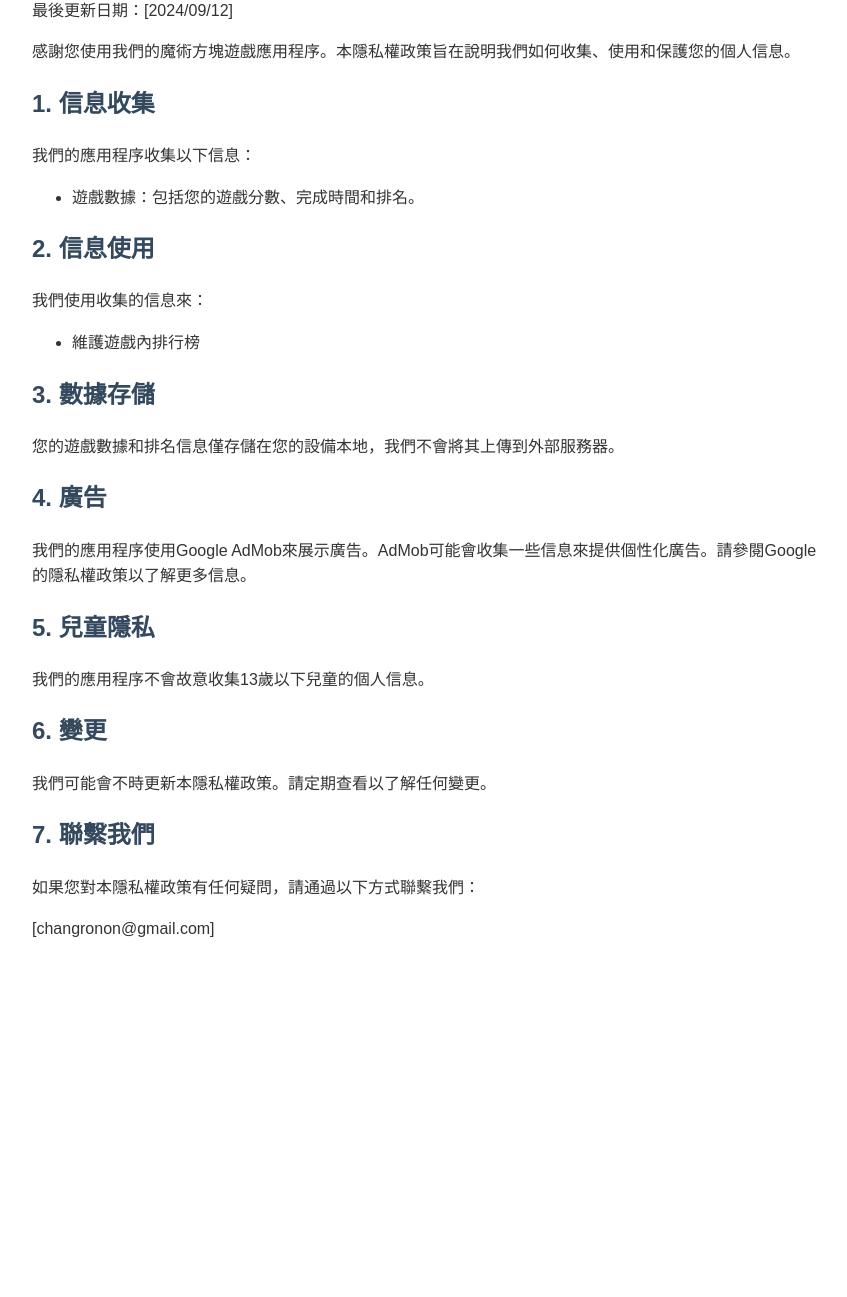
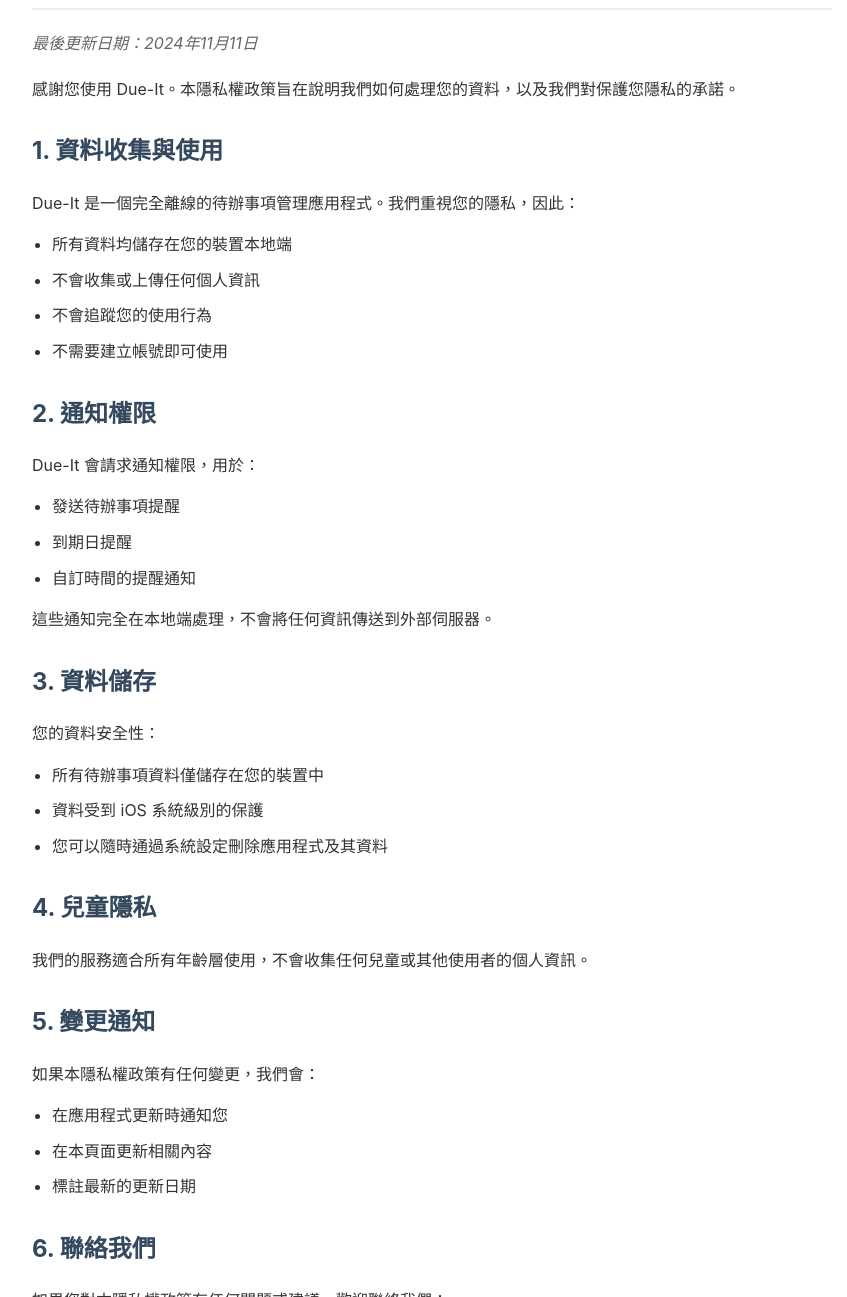
Before and after one commit to changronon/changronon.github.io, a plain HTML site: page Due-It/index.html in a window 1280 px wide. Shown: the part 95-1392 px from the top of the page, without its empty margins (208-1055 px from the left). Before the commit the page ends 1057 px from the top, so only its background shows below. Drawn offline with Linux system fonts and the light colour scheme.

Commit message:
New Privacy
Privacy Page

```diff
--- a/Due-It/index.html
+++ b/Due-It/index.html
@@ -1,7 +1,12 @@
-<meta charset="UTF-8"><meta name="viewport" content="width=device-width, initial-scale=1.0">
-<title></title>
-<style type="text/css">body {
-            font-family: Arial, sans-serif;
+<!DOCTYPE html>
+<html lang="zh-TW">
+<head>
+    <meta charset="UTF-8">
+    <meta name="viewport" content="width=device-width, initial-scale=1.0">
+    <title>Due-It 隱私權政策</title>
+    <style>
+        body {
+            font-family: -apple-system, BlinkMacSystemFont, "Segoe UI", Roboto, "Helvetica Neue", Arial, sans-serif;
             line-height: 1.6;
             color: #333;
             max-width: 800px;
@@ -10,51 +15,107 @@
         }
         h1 {
             color: #2c3e50;
+            border-bottom: 2px solid #eee;
+            padding-bottom: 10px;
         }
         h2 {
             color: #34495e;
+            margin-top: 30px;
         }
-</style>
-<h1>隱私權政策</h1>
+        .last-updated {
+            color: #666;
+            font-style: italic;
+            margin: 20px 0;
+        }
+        .section {
+            margin: 20px 0;
+        }
+        ul {
+            padding-left: 20px;
+        }
+        li {
+            margin: 10px 0;
+        }
+        .footer {
+            margin-top: 40px;
+            padding-top: 20px;
+            border-top: 1px solid #eee;
+            font-size: 0.9em;
+            color: #666;
+        }
+        @media (max-width: 600px) {
+            body {
+                padding: 15px;
+            }
+        }
+    </style>
+</head>
+<body>
+    <h1>Due-It 隱私權政策</h1>
+    <div class="last-updated">最後更新日期：2024年11月11日</div>
 
-<p>最後更新日期：[2024/09/12]</p>
+    <div class="section">
+        <p>感謝您使用 Due-It。本隱私權政策旨在說明我們如何處理您的資料，以及我們對保護您隱私的承諾。</p>
+    </div>
 
-<p>感謝您使用我們的魔術方塊遊戲應用程序。本隱私權政策旨在說明我們如何收集、使用和保護您的個人信息。</p>
+    <div class="section">
+        <h2>1. 資料收集與使用</h2>
+        <p>Due-It 是一個完全離線的待辦事項管理應用程式。我們重視您的隱私，因此：</p>
+        <ul>
+            <li>所有資料均儲存在您的裝置本地端</li>
+            <li>不會收集或上傳任何個人資訊</li>
+            <li>不會追蹤您的使用行為</li>
+            <li>不需要建立帳號即可使用</li>
+        </ul>
+    </div>
 
-<h2>1. 信息收集</h2>
+    <div class="section">
+        <h2>2. 通知權限</h2>
+        <p>Due-It 會請求通知權限，用於：</p>
+        <ul>
+            <li>發送待辦事項提醒</li>
+            <li>到期日提醒</li>
+            <li>自訂時間的提醒通知</li>
+        </ul>
+        <p>這些通知完全在本地端處理，不會將任何資訊傳送到外部伺服器。</p>
+    </div>
 
-<p>我們的應用程序收集以下信息：</p>
+    <div class="section">
+        <h2>3. 資料儲存</h2>
+        <p>您的資料安全性：</p>
+        <ul>
+            <li>所有待辦事項資料僅儲存在您的裝置中</li>
+            <li>資料受到 iOS 系統級別的保護</li>
+            <li>您可以隨時通過系統設定刪除應用程式及其資料</li>
+        </ul>
+    </div>
 
-<ul>
-	<li>遊戲數據：包括您的遊戲分數、完成時間和排名。</li>
-</ul>
+    <div class="section">
+        <h2>4. 兒童隱私</h2>
+        <p>我們的服務適合所有年齡層使用，不會收集任何兒童或其他使用者的個人資訊。</p>
+    </div>
 
-<h2>2. 信息使用</h2>
+    <div class="section">
+        <h2>5. 變更通知</h2>
+        <p>如果本隱私權政策有任何變更，我們會：</p>
+        <ul>
+            <li>在應用程式更新時通知您</li>
+            <li>在本頁面更新相關內容</li>
+            <li>標註最新的更新日期</li>
+        </ul>
+    </div>
 
-<p>我們使用收集的信息來：</p>
+    <div class="section">
+        <h2>6. 聯絡我們</h2>
+        <p>如果您對本隱私權政策有任何問題或建議，歡迎聯絡我們：</p>
+        <ul>
+            <li>電子郵件：[changronon@gmail.com]</li>
+        </ul>
+    </div>
 
-<ul>
-	<li>維護遊戲內排行榜</li>
-</ul>
-
-<h2>3. 數據存儲</h2>
-
-<p>您的遊戲數據和排名信息僅存儲在您的設備本地，我們不會將其上傳到外部服務器。</p>
-
-<h2>4. 廣告</h2>
-
-<p>我們的應用程序使用Google AdMob來展示廣告。AdMob可能會收集一些信息來提供個性化廣告。請參閱Google的隱私權政策以了解更多信息。</p>
-
-<h2>5. 兒童隱私</h2>
-
-<p>我們的應用程序不會故意收集13歲以下兒童的個人信息。</p>
-
-<h2>6. 變更</h2>
-
-<p>我們可能會不時更新本隱私權政策。請定期查看以了解任何變更。</p>
-
-<h2>7. 聯繫我們</h2>
-
-<p>如果您對本隱私權政策有任何疑問，請通過以下方式聯繫我們：</p>
-
-<p>[changronon@gmail.com]</p>
+    <div class="footer">
+        <p>Due-It 團隊致力於保護您的隱私權，並持續提供安全可靠的待辦事項管理服務。</p>
+        <p>© 2024 Due-It. All rights reserved.</p>
+    </div>
+</body>
+</html>
```
Also changed, not shown: 1 other file.
